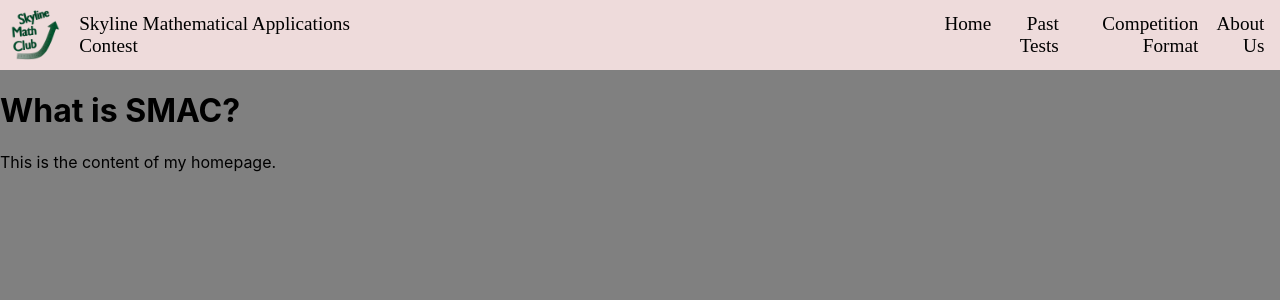
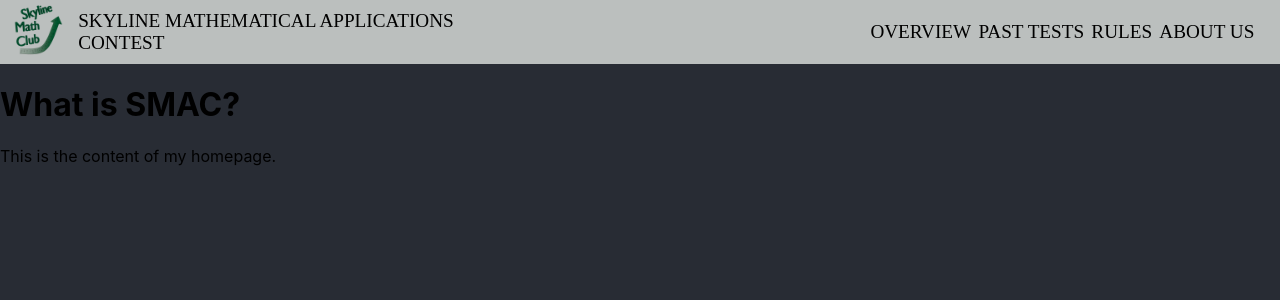
Before and after one commit to skylinemac/skylinemac-v2, a React (Create React App) app: page /overview in a window 1280 px wide. Shown: the top 300 px of the page. Built offline with nearby package versions, Linux system fonts and the light colour scheme.

Commit message:
More Navbar Changes and Home Page Editing

```diff
--- a/src/App.js
+++ b/src/App.js
@@ -1,13 +1,18 @@
 import './App.css';
+import Navbar from './navbar';
+import Picture from './IMG_7253.JPG';
 
 function App() {
   return (
-    //image for skyline logo and math club logo
-    <div className='introButtonContainer'>
-      <button onClick={() => window.location.href = '/overview'} className='introButtons'>Overview</button>
-      <button onClick={() => window.location.href = '/past-tests'} className='introButtons'>Past Tests</button>
-      <button onClick={() => window.location.href = '/competition-format'} className='introButtons'>Competition Format</button>
-      <button onClick={() => window.location.href = '/about-us'} className='introButtons'>About Us</button>
+    <div>
+      <Navbar />
+      <img src = {Picture} alt = "" height = "40%" width = "80%" />
+      <div className='introButtonContainer'>
+        <button onClick={() => window.location.href = '/overview'} className='introButtons'>Overview</button>
+        <button onClick={() => window.location.href = '/past-tests'} className='introButtons'>Past Tests</button>
+        <button onClick={() => window.location.href = '/competition-format'} className='introButtons'>Competition Format</button>
+        <button onClick={() => window.location.href = '/about-us'} className='introButtons'>About Us</button>
+      </div>
     </div>
   );
 }
--- a/src/index.css
+++ b/src/index.css
@@ -1,5 +1,5 @@
 body {
-  background-color: gray;
+  background-color: #282c34;
   margin: 0;
   font-family: -apple-system, BlinkMacSystemFont, 'Segoe UI', 'Roboto', 'Oxygen',
     'Ubuntu', 'Cantarell', 'Fira Sans', 'Droid Sans', 'Helvetica Neue',
@@ -18,13 +18,13 @@ code {
   justify-content: space-between;
   width: 100vw;
   position: relative;
-  background-color: #eedbdb;
-  padding: 10px;
+  background-color: hsl(165, 3%, 74%);
+  height: 8vh;
 }
 
 .navBarText{
   display:flex;
-  width: 25vw;
+  width: 30vw;
   justify-content: space-between;
   margin-right: 2%;
   margin-top: auto;
@@ -36,7 +36,8 @@ code {
   display: flex;
   left: 5%;
   justify-content: left;
-  width: 30vw;
+  margin-left: 1%;
+  width: 40vw;
   margin-top: auto;
   margin-bottom: auto;
 }
--- a/src/navbar.js
+++ b/src/navbar.js
@@ -1,22 +1,37 @@
 import './index.css';
 import logo from './ClubLogo.png';
 
+{
+    /* For Future SMAC Hosters:
+        This component is the Navigation Bar for the SMAC website displayed at the top of each page.
+        To use this component, simply import it into the file you want to use it in and call it as a function.
+        The component will automatically display the navigation bar at the top of the page.
+        The navigation bar includes the SMAC logo and links to the Overview, Past Tests, Competition Format, and About Us pages at the time of writing.
+        To add a new page to the navigation bar, simply add a new link to the page in the div with the class name 'navBarText'.
+        The navigation bar is styled using the CSS file index.css. If you want to change the styling of the navigation bar, you can do so by editing the CSS file.
+        In index.css, the navigation bar is styled using the class name 'navBar'. The SMAC logo on the left is styled using the class name 'navBarLogo'.
+        The links are styled using the class name 'navBarLinks'. The navigation bar is also styled using flexbox to ensure that the logo and links are displayed in the correct order.
+        MAKE ABSOULUTELY SURE THAT THE LOCAL DISPLAY OF THE NAVBAR IS EXACTLY HOW YOU WANT IT BEFORE PUSHING IT TO GITHUB.
+    */
+}
 const Navbar = () => {
     return (
         <div className='navBar'>
             <div className='navBarLogo'>
-                <img src={logo} alt="" width={50} height={50}/>
+                <a href='/'>
+                    <img src={logo} alt="" width={50} height={50}/>
+                </a>
                 <a href='/' className='navBarLinks' style={{
                     marginTop: "auto",
                     marginBottom: "auto",
-                    marginLeft: "5%"
-                }}> Skyline Mathematical Applications Contest </a>
+                    marginLeft: "3%",
+                }}> SKYLINE MATHEMATICAL APPLICATIONS CONTEST </a>
             </div>
             <div className='navBarText'>
-                <a href='/home' className='navBarLinks'>Home</a>
-                <a href='/past-tests' className='navBarLinks'>Past Tests</a>
-                <a href='/competition-format' className='navBarLinks'>Competition Format</a>
-                <a href='/about-us' className='navBarLinks'>About Us</a>
+                <a href='/overview' className='navBarLinks'>OVERVIEW</a>
+                <a href='/past-tests' className='navBarLinks'>PAST TESTS</a>
+                <a href='/competition-format' className='navBarLinks'>RULES</a>
+                <a href='/about-us' className='navBarLinks'>ABOUT US</a>
             </div>
         </div>
     );
```
Also changed, not shown: 1 other file (tests, documents, lock files or other folders).
